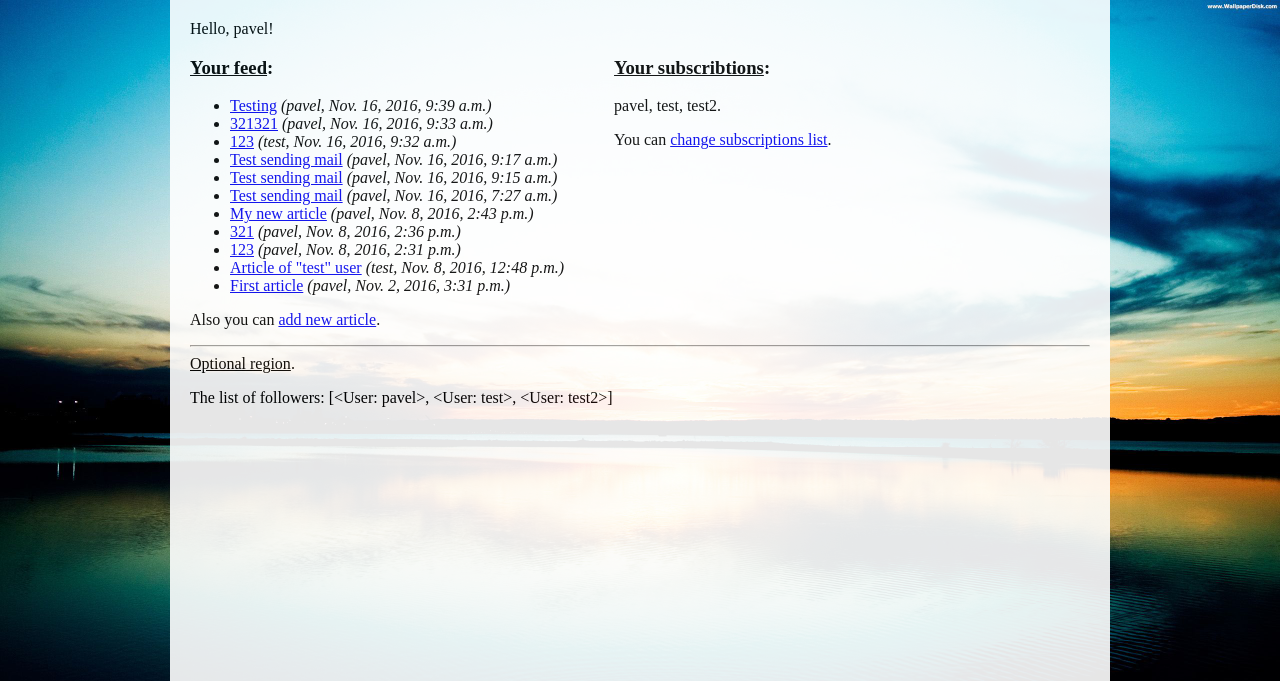
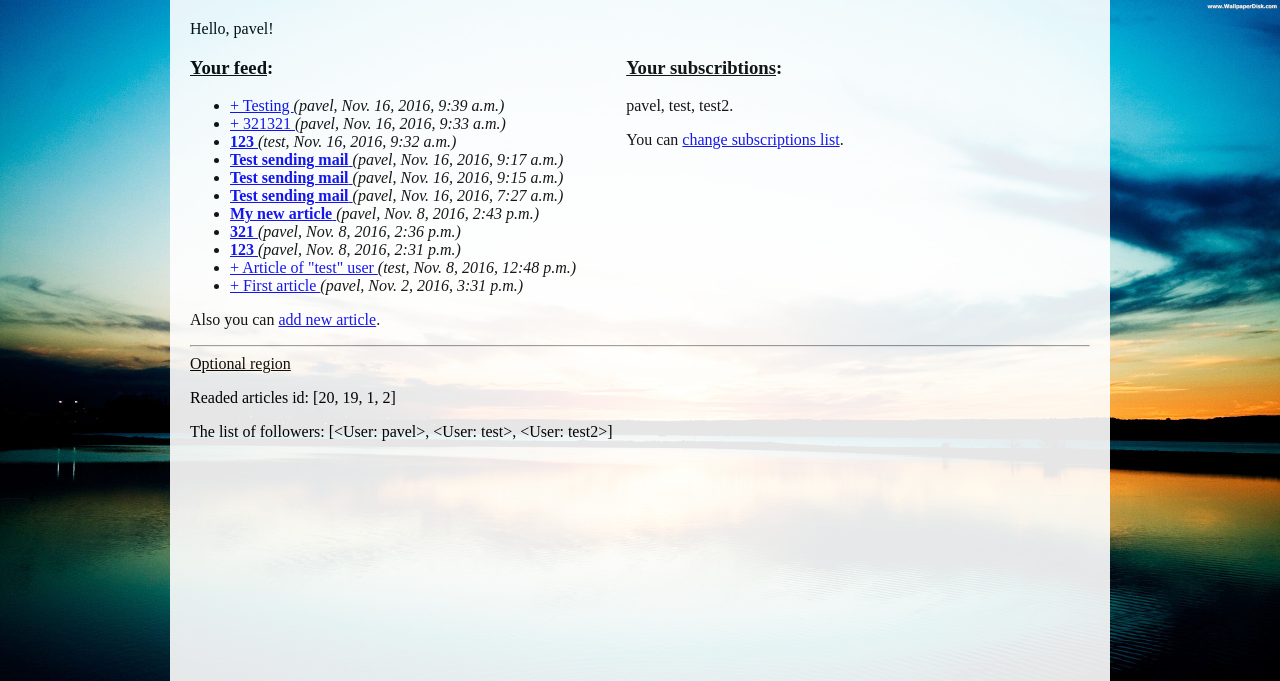
Before and after one commit to ptaiga/socialblog, a Django app: page /main/ in a window 1280 px wide. Shown: the top 681 px of the page. Run offline with Django 3.2, Linux system fonts and the light colour scheme; a user stored in the database is signed in; data comes from the database, SQL or seed files in the repository; both versions use the stored data as it was after the commit.

Commit message:
Removing marks about reading when cancel subscriptions

```diff
--- a/main/models.py
+++ b/main/models.py
@@ -12,4 +12,5 @@ class Article(models.Model):
 class Subscriber(models.Model):
     # http://djbook.ru/rel1.9/topics/auth/customizing.html#extending-the-existing-user-model
     user = models.OneToOneField(User, on_delete=models.CASCADE)
-    subscribe_list = models.CharField(max_length=10, validators=[])
+    subscribe_list = models.CharField(max_length=100, validators=[])
+    readed_articles = models.CharField(max_length=100)
--- a/main/static/main/style.css
+++ b/main/static/main/style.css
@@ -17,7 +17,8 @@ a {
 }
 
 .content {
-  border: 1px solid black;
+  border: 1px dotted;
+  padding: 20px;
 }
 
 .feed {
--- a/main/templates/main/index.html
+++ b/main/templates/main/index.html
@@ -5,11 +5,18 @@
 
 <div class="feed">
   <h3><u>Your feed</u>:</h3>
-
   {% if post_list %}
       <ul>
       {% for article in post_list %}
-          <li><a href="{% url 'main:post' article.id %}">{{ article.header }}</a> <i>({{ article.user.username }}, {{ article.pub_date }})</i></li>
+          <li>
+            <a href="{% url 'main:post' article.id %}">
+              {% if article.id in readed_articles %}
+                  + {{ article.header }}
+              {% else %}
+                <strong>{{ article.header }}</strong>
+              {% endif %}
+            </a> <i>({{ article.user.username }}, {{ article.pub_date }})</i>
+          </li>
       {% endfor %}
       </ul>
   {% else %}
@@ -32,7 +39,7 @@
 
 <div class="optional">
   <hr>
-  <u>Optional region</u>.
-  <p>The list of followers:
-  {{ followers_list }}</p>
+  <u>Optional region</u>
+  <p>Readed articles id: {{ readed_articles }}</p>
+  <p>The list of followers: {{ followers_list }}</p>
 </div>
--- a/main/templates/main/new_post.html
+++ b/main/templates/main/new_post.html
@@ -1,3 +1,6 @@
+{% load staticfiles %}
+<link rel="stylesheet" type="text/css" href="{% static 'main/style.css' %}">
+
 The page for adding new post.
 
 <form action="{% url 'main:add_post' %}" method="post">
--- a/main/templates/main/subscriptions.html
+++ b/main/templates/main/subscriptions.html
@@ -1,3 +1,6 @@
+{% load staticfiles %}
+<link rel="stylesheet" type="text/css" href="{% static 'main/style.css' %}">
+
 <h3>List of subscriptions</h3>
 
 {% if error_message %}<p><strong>{{ error_message }}</strong></p>{% endif %}
--- a/main/urls.py
+++ b/main/urls.py
@@ -10,6 +10,7 @@ urlpatterns = [
     url(r'^post/add/$', views.add_post, name='add_post'),
     url(r'^subscriptions/$', views.subscriptions, name='subscriptions'),
     url(r'^subscribe/$', views.subscribe, name='subscribe'),
+    url(r'^(?P<post_id>[0-9]+)/(?P<action>(read|unread))/$', views.post_mark, name='post_mark'),
 
     url(r'^users/$', views.users, name='users'),
     url(r'^send_mail/$', views.send_mail, name='send_mail'),
--- a/main/views.py
+++ b/main/views.py
@@ -16,17 +16,28 @@ def index(request):
                                 .order_by('-pub_date')
     subscriptions_name = ', '.join([user.username for user in subscriptions])
     followers_list = get_followers(request.user.id)
+    readed_articles = request.user.subscriber.readed_articles.split(',')
+    if (readed_articles == ['']): readed_articles = []
+    readed_articles = [int(elem) for elem in readed_articles]
     context = {
         'post_list': post_list,
         'user': request.user,
         'followers_list': followers_list,
         'subscriptions': subscriptions_name,
+        'readed_articles': readed_articles
     }
     return render(request, 'main/index.html', context)
 
 def post(request, post_id):
     article = get_object_or_404(Article, pk=post_id)
-    return render(request, 'main/post.html', {'article': article})
+    readed_articles = request.user.subscriber.readed_articles.split(',')
+    if (readed_articles == ['']): readed_articles = []
+    readed_articles = [int(elem) for elem in readed_articles]
+    context = {
+        'article': article,
+        'readed_articles': readed_articles
+    }
+    return render(request, 'main/post.html', context)
 
 def new_post(request):
     return render(request, 'main/new_post.html', {})
@@ -44,6 +55,20 @@ def add_post(request):
     else:
         return HttpResponse('Something went wrong')
 
+def post_mark(request, post_id, action):
+    subscriber = request.user.subscriber
+    readed_articles = request.user.subscriber.readed_articles.split(',')
+    if (readed_articles == ['']): readed_articles = []
+    readed_articles = [int(elem) for elem in readed_articles]
+    if (action == 'read'):
+        readed_articles.append(int(post_id))
+    if (action == 'unread'):
+        readed_articles.remove(int(post_id))
+    readed_articles = [str(a) for a in readed_articles]
+    subscriber.readed_articles = ','.join(readed_articles)
+    subscriber.save()
+    return HttpResponseRedirect(reverse('main:index', args=()))
+
 def subscriptions(request):
     subscribe_list = request.user.subscriber.subscribe_list.split(',')
     if (subscribe_list == ['']): subscribe_list = []
@@ -59,14 +84,34 @@ def subscriptions(request):
 def subscribe(request):
     if (request.method == 'POST'):
         subscriber = request.user.subscriber
+        former_subscriptions = subscriber.subscribe_list.split(',')
+        if (former_subscriptions == ['']): former_subscriptions = []
         subscribe = []
         keys = request.POST
         for key in keys:
             if (key[0:4] == 'user'):
                 subscribe.append(keys[key])
-        #subscribe_list = ','.join(subscribe)
-        #return HttpResponse(user.subscriber.subscribe_list + ' -> ' + subscribe_list)
+                if (keys[key] in former_subscriptions):
+                    former_subscriptions.remove(keys[key])
         subscriber.subscribe_list = ','.join(subscribe)
+
+        articles_for_mark_unread = []
+        for subscription in former_subscriptions:
+            user = User.objects.get(id=subscription)
+            articles = Article.objects.filter(user=user)
+            for a in articles:
+                articles_for_mark_unread.append(int(a.id))
+
+        readed_articles = request.user.subscriber.readed_articles.split(',')
+        if (readed_articles == ['']): readed_articles = []
+        readed_articles = [int(elem) for elem in readed_articles]
+
+        for article_id in articles_for_mark_unread:
+            if (article_id in readed_articles):
+                readed_articles.remove(article_id)
+        readed_articles = [str(elem) for elem in readed_articles]
+        subscriber.readed_articles = ','.join(readed_articles)
+
         subscriber.save()
         return HttpResponseRedirect(reverse('main:index', args=()))
     else:
```
Also changed, not shown: main/templates/main/post.html (+9 -2 lines), db.sqlite3, main/migrations/0004_auto_20161116_1000.py (added), main/migrations/0005_auto_20161116_1016.py (added).
